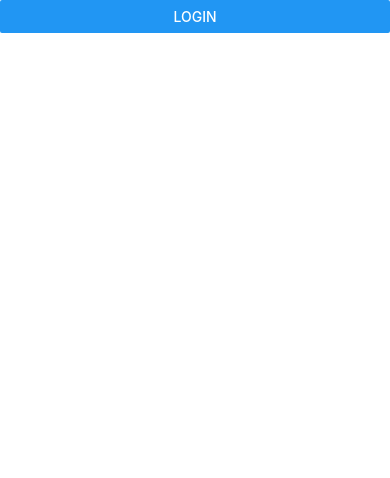
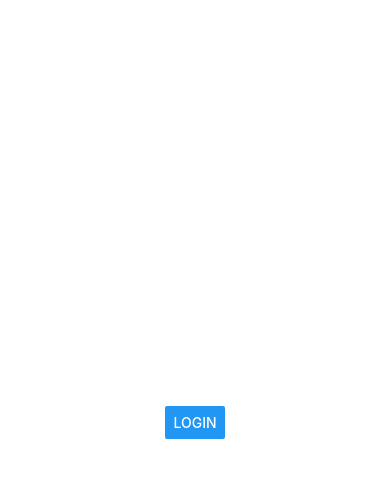
Before and after one commit to adatechschool/projet-mobile-tddeter, a React Native app in the folder TDDeter/: screen / in a window 390 px wide. Shown: the top 478 px of the page. Built offline with nearby package versions, Linux system fonts and the light colour scheme.

Commit message:
[test] in progress, testing login button

```diff
--- a/TDDeter/App.js
+++ b/TDDeter/App.js
@@ -3,7 +3,7 @@ import Navbar from './Components/Navbar';
 
 export default function App() {
   return (
-    <View>
+    <View style={styles.container}>
       <Navbar />
     </View>
   );
```
Also changed, not shown: 1 other file (tests, documents, lock files or other folders).
